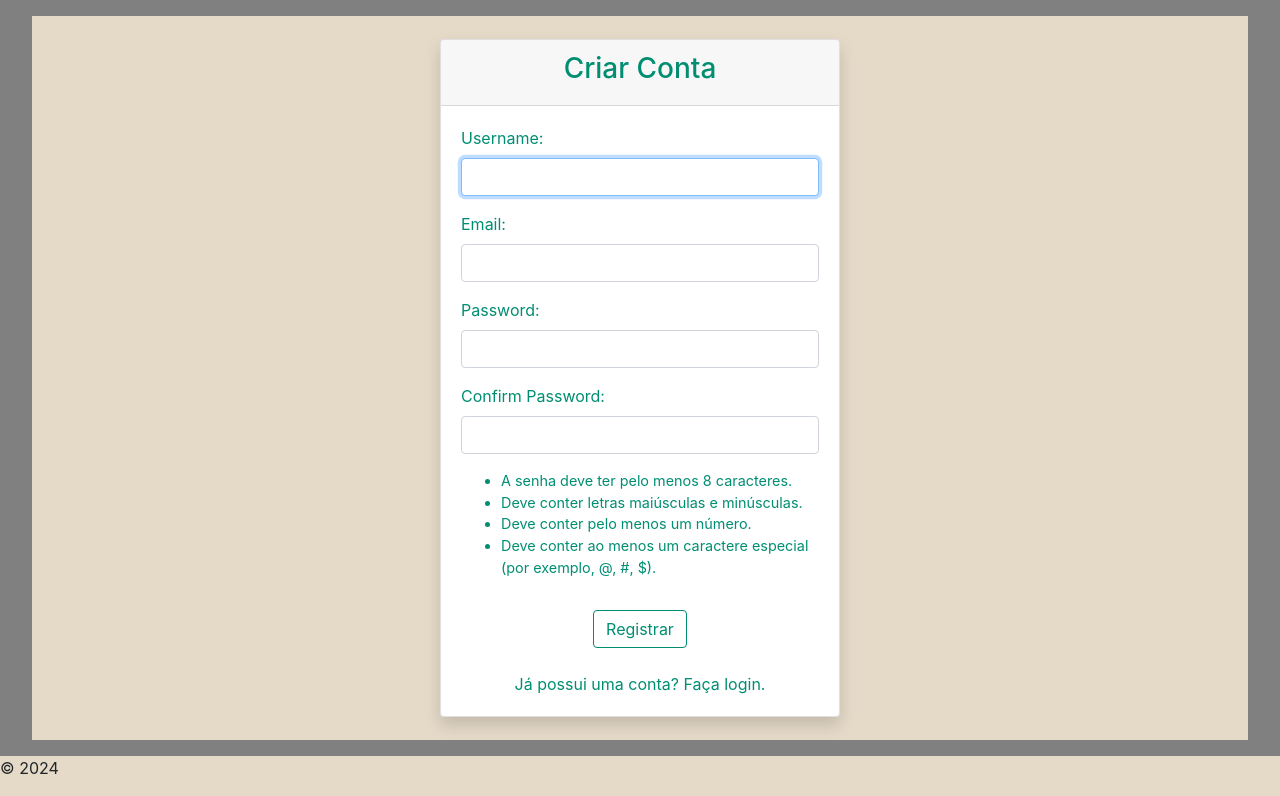
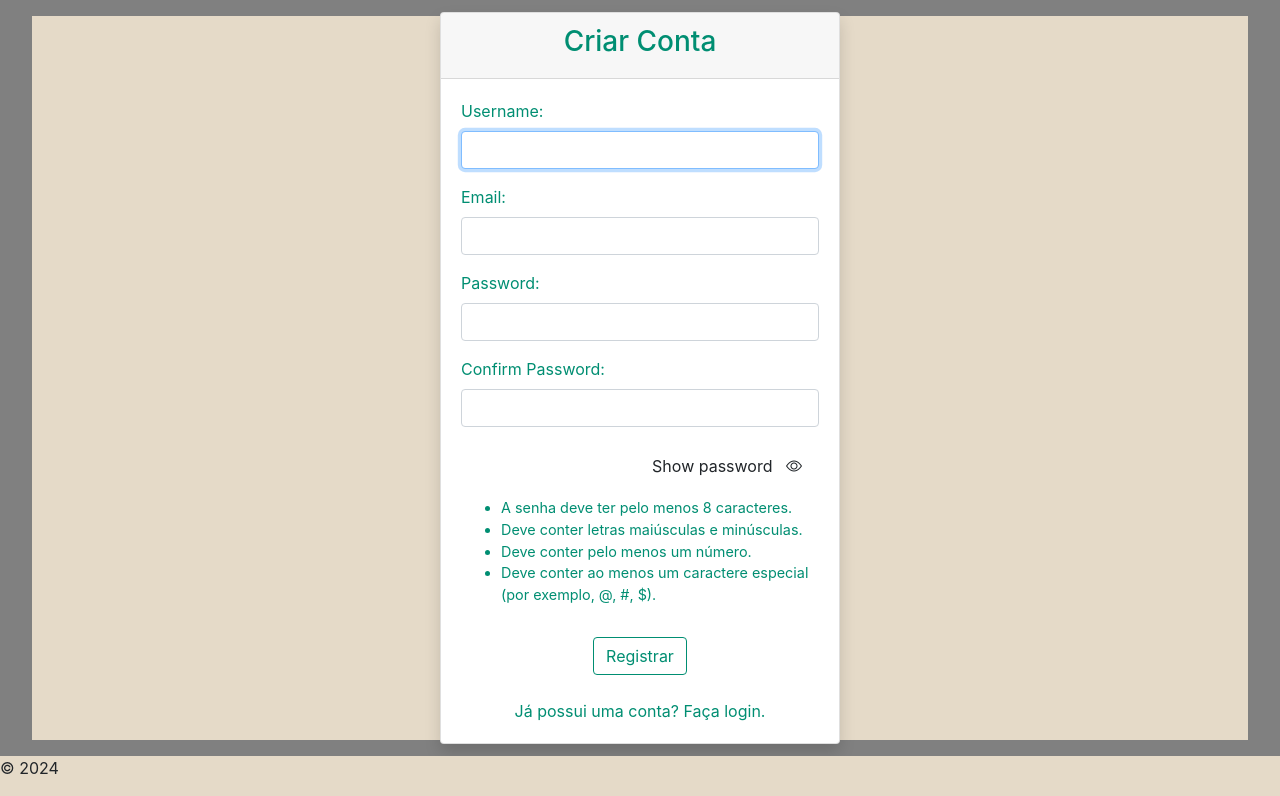
Before and after one commit to xxcaioken/portfolio, a Django app: page /accounts/register/ in a window 1280 px wide. Shown: the part 56-852 px from the top of the page. Run offline with Django 5.2, Linux system fonts and the light colour scheme; some libraries are stand-ins or nearby versions.

Commit message:
feat: style up

```diff
--- a/accounts/templates/accounts/register.html
+++ b/accounts/templates/accounts/register.html
@@ -1,6 +1,8 @@
 {% extends 'base.html' %}
 
-{% block title %}Registrar - Portfolio Caio Kormives{% endblock %}
+{% block title %}
+  Registrar - Portfolio Caio Kormives
+{% endblock %}
 
 {% block content %}
   <div class="d-flex flex-column justify-content-center align-items-center p-3 my-3" style="background-color: #e5dac8; max-width: 95%; margin: auto; height: 90.5vh;   color: #008e72;" data-aos="fade-up" data-aos-delay="100">
@@ -12,26 +14,24 @@
         <form method="post">
           {% csrf_token %}
 
-                <div class="mb-3">
-                    {{ form.username.label_tag }}
-                    {{ form.username }}
+          <div class="mb-3">{{ form.username.label_tag }}
+            {{ form.username }}</div>
+
+          <div class="mb-3">{{ form.email.label_tag }}
+            {{ form.email }}</div>
+
+          <div class="mb-3">{{ form.password1.label_tag }}
+            {{ form.password1 }}</div>
+          <div class="mb-3">{{ form.password2.label_tag }}
+            {{ form.password2 }}</div>
+	    <div class="d-flex justify-content-end p-1" style=" outline: none;">
+		<button class="btn" type="button" onclick="togglePassword()" style="outline: none;">
+		    Show password&nbsp;&nbsp;&nbsp;<i class="bi bi-eye" id="eye"></i>
+		</button>
 	    </div>
 
-                <div class="mb-3">
-                    {{ form.email.label_tag }}
-                    {{ form.email }}
-                </div>
 
-                <div class="mb-3">
-                    {{ form.password1.label_tag }}
-                    {{ form.password1 }}
-                </div>
-                <div class="mb-3">
-                    {{ form.password2.label_tag }}
-                    {{ form.password2 }}
-                </div>
-
-                <div class="form-text " style="font-size: 0.9em;">
+	<div class="form-text mt-2" style="font-size: 0.9em;">
             <ul>
               <li>A senha deve ter pelo menos 8 caracteres.</li>
               <li>Deve conter letras maiúsculas e minúsculas.</li>
@@ -41,7 +41,7 @@
           </div>
 
           <div class="d-flex justify-content-center">
-                    <button type="submit" class="btn mt-3"  style="  background-color: white;color:#008e72; border:1px solid #008e72">Registrar</button>
+            <button type="submit" class="btn mt-3" style="  background-color: white;color:#008e72; border:1px solid #008e72">Registrar</button>
           </div>
         </form>
         {% if form.non_field_errors %}
@@ -53,4 +53,27 @@
       </div>
     </div>
   </div>
+  <script>
+    function togglePassword() {
+        const passwordField = 'id_password'
+
+        let icon = document.getElementById('eye')
+
+        for (let i = 1; i <= 2; i++) {
+            let field = document.getElementById(passwordField + i)
+
+            if (field && icon) {
+                if (field.type === 'password') {
+                    field.type = 'text'
+                    icon.classList.remove('bi-eye')
+                    icon.classList.add('bi-eye-slash')
+                } else {
+                    field.type = 'password'
+                    icon.classList.remove('bi-eye-slash')
+                    icon.classList.add('bi-eye')
+          }
+        }
+      }
+    }
+  </script>
 {% endblock %}
--- a/templates/base.html
+++ b/templates/base.html
@@ -4,6 +4,9 @@
     <meta charset="UTF-8">
     <meta name="viewport" content="width=device-width, initial-scale=1.0">
     <title>{% block title %}Portfolio Caio Kormives{% endblock %}</title>
+
+    <link rel="stylesheet" href="https://cdnjs.cloudflare.com/ajax/libs/bootstrap-icons/1.5.0/font/bootstrap-icons.min.css">
+
     {% load bootstrap4 %}
     {% bootstrap_css %}
     {% load static %}
```
Lines whose indentation alone changed are shown as unchanged.
